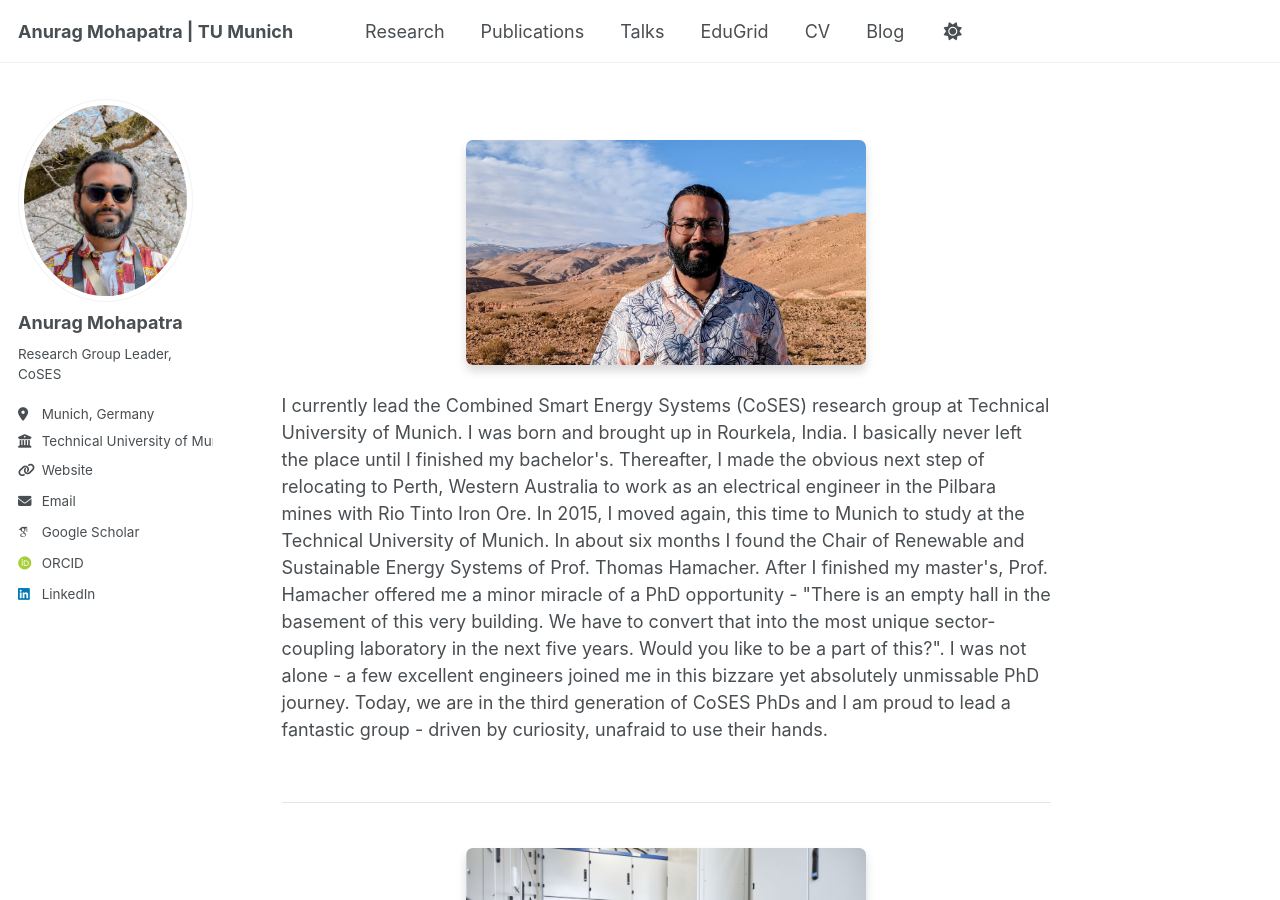
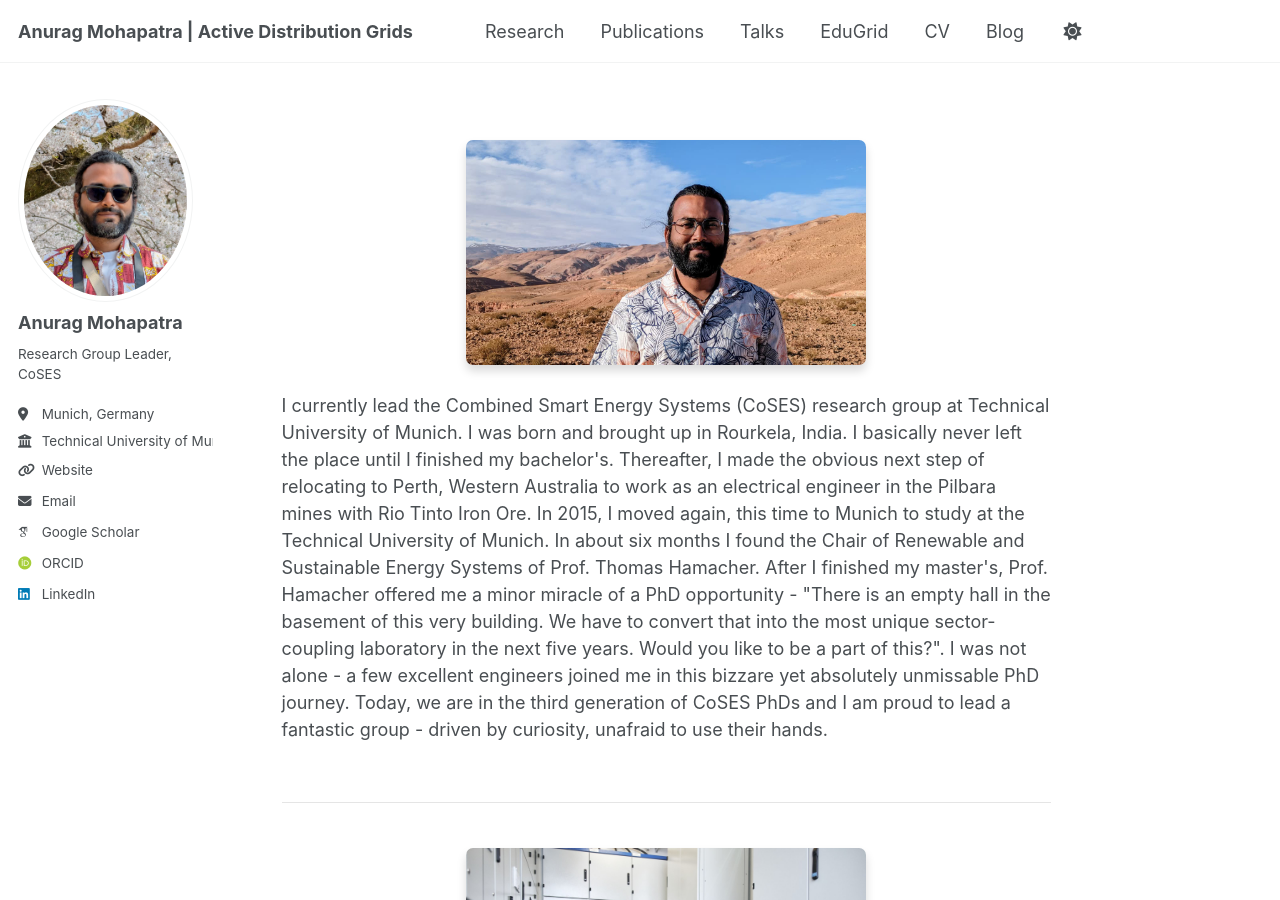
Before and after one commit to anuragmohapatra90/anuragmohapatra90.github.io, a Jekyll site: the page built from _pages/about.md, in a window 1280 px wide and 900 px high. Built offline with Jekyll 4.4.1, drawn with Linux system fonts in a browser that asks for light colours; some web fonts are replaced; a script that is not in the unit is left out.

Commit message:
Fxing the landing page V14

```diff
--- a/_config.yml
+++ b/_config.yml
@@ -9,8 +9,8 @@
 # Basic Site Settings
 locale                   : "en-US"
 site_theme               : "default"
-title                    : "Anurag Mohapatra | TU Munich"
-title_separator          : "Dr."
+title                    : "Anurag Mohapatra | Active Distribution Grids"
+title_separator          : ""
 name                     : "Anurag Mohapatra"
 description              : "Research Group Leader, CoSES"
 url                      : https://anuragmohapatra90.github.io # the base hostname & protocol for your site e.g. "https://[your GitHub username].github.io" or if you already have some other page hosted on Github then use "https://[your GitHub username].github.io/[Your Repo Name]"
```
